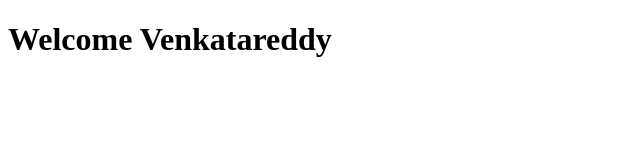
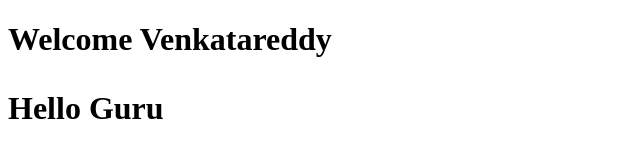
Before and after one commit to Venkatareddy79/myRepo, a plain HTML site: page index.html in a window 1280 px wide. Shown: the whole page, without its empty margins (0-640 px from the left). Drawn offline with Linux system fonts and the light colour scheme.

Commit message:
new change

```diff
--- a/index.html
+++ b/index.html
@@ -5,9 +5,12 @@
     <meta http-equiv="X-UA-Compatible" content="IE=edge">
     <meta name="viewport" content="width=device-width, initial-scale=1.0">
     <title>Document</title>
-    <h1>Welcome Venkatareddy<h1>
+
+
 </head>
 <body>
+   <h1>Welcome Venkatareddy<h1>
 
+    <p>Hello Guru</p>
 </body>
 </html>
```
